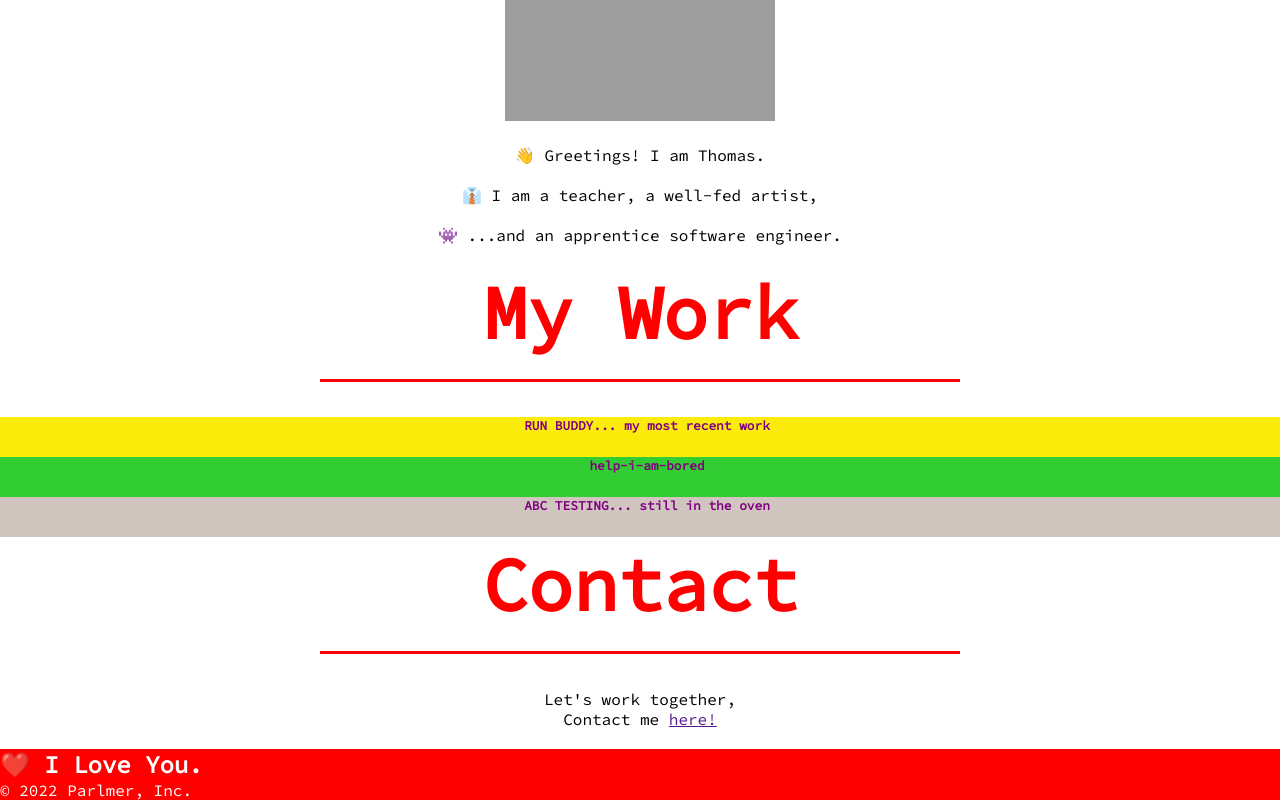
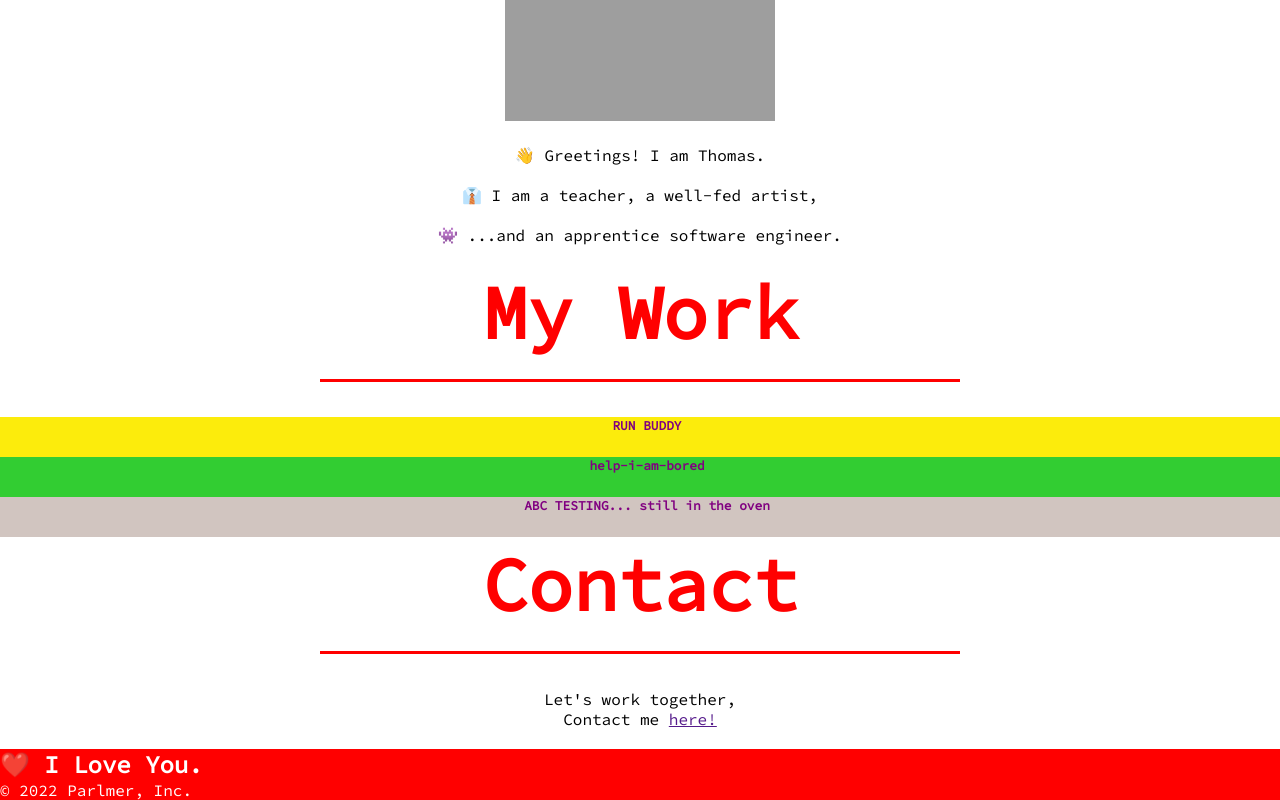
Before and after one commit to tparlmer/Portfolio_version_1.0, a plain HTML site: page index.html in a window 1280 px wide. Shown: the part 610-1410 px from the top of the page. Drawn offline with Linux system fonts and the light colour scheme; grey boxes are pictures that could not be loaded.

Commit message:
updated gallery of projects

```diff
--- a/index.html
+++ b/index.html
@@ -78,7 +78,7 @@
     <section>
 
       <input type="checkbox" id="title1" />
-      <label for="title1" id="label1">RUN BUDDY... my most recent work</label>
+      <label for="title1" id="label1">RUN BUDDY</label>
 
       <div class="content">
         <a href="https://lernantino.github.io/run-buddy/">
```
